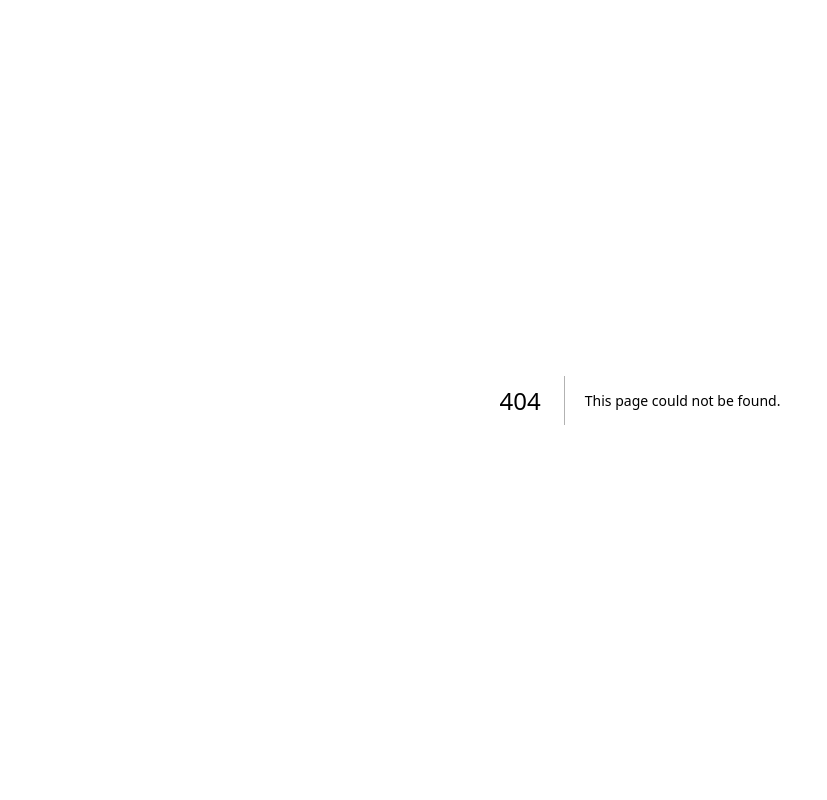
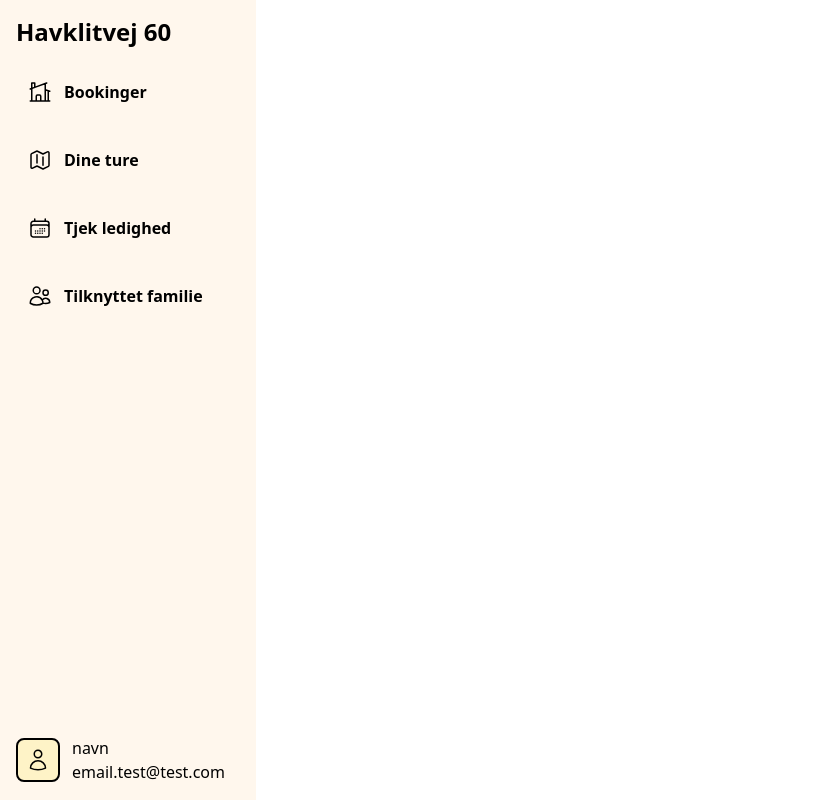
Before and after one commit to rallelind/vaction-house-booking, a Next.js app: page /application/bookings in a window 1280 px wide. Before the commit this address had no page. Shown: the whole page, without its empty margins (0-827 px from the left). Built offline with nearby package versions, Linux system fonts and the light colour scheme.

Commit message:
started building out ui

```diff
--- a/package.json
+++ b/package.json
@@ -20,6 +20,7 @@
     "postcss": "8.4.23",
     "react": "18.2.0",
     "react-dom": "18.2.0",
+    "swr": "^2.1.5",
     "tailwindcss": "3.3.2",
     "typescript": "5.0.4"
   }
--- /dev/null
+++ b/src/app/application/bookings/page.tsx
@@ -0,0 +1,7 @@
+
+
+export default function BookingsPage() {
+    return (
+        <h1>hello worldb</h1>
+    )
+}
--- /dev/null
+++ b/src/app/application/layout.tsx
@@ -0,0 +1,51 @@
+import { HomeModernIcon, MapIcon, CalendarDaysIcon, UsersIcon, UserIcon } from "@heroicons/react/24/outline"
+import { ReactNode } from "react";
+import Link from 'next/link';
+
+export default function ApplicationLayout({ children }: { children: ReactNode }) {
+    return (
+        <div>
+            <aside className="fixed top-0 left-0 h-screen lg:w-64 md:w-32 bg-orange-50 p-4">
+                <h1 className="text-2xl font-bold">Havklitvej 60</h1>
+                <ul>
+                    <li className="mt-5 mb-5">
+                        <Link href="/application/bookings" className="flex font-semibold items-center hover:bg-orange-100 w-full p-3 rounded-lg">
+                            <HomeModernIcon className="h-6 mr-3" />
+                            Bookinger
+                        </Link>
+                    </li>
+                    <li className="mt-5 mb-5">
+                        <Link href="/application/bookings" className="flex font-semibold items-center hover:bg-orange-100 w-full p-3 rounded-lg">
+                            <MapIcon className="h-6 mr-3" />
+                            Dine ture
+                        </Link>
+                    </li>
+                    <li className="mt-5 mb-5">
+                        <Link href="/application/bookings" className="flex font-semibold items-center hover:bg-orange-100 w-full p-3 rounded-lg">
+                            <CalendarDaysIcon className="h-6 mr-3" />
+                            Tjek ledighed
+                        </Link>
+                    </li>
+                    <li className="mt-5 mb-5">
+                        <Link href="/application/bookings" className="flex font-semibold items-center hover:bg-orange-100 w-full p-3 rounded-lg">
+                            <UsersIcon className="h-6 mr-3" />
+                            Tilknyttet familie
+                        </Link>
+                    </li>
+                </ul>
+                <div className="fixed bottom-4">
+                    <div className="flex items-center">
+                        <div className=" bg-amber-100 p-2 mr-3 rounded-lg border-2 border-black">
+                            <UserIcon className="h-6" />
+                        </div>
+                        <div>
+                            <p>navn</p>
+                            <p>email.test@test.com</p>
+                        </div>
+                    </div>
+                </div>
+            </aside>
+            {children}
+        </div>
+    )
+}
--- /dev/null
+++ b/src/app/application/page.tsx
@@ -0,0 +1,7 @@
+
+
+export default function Application() {
+    return (
+        <section></section>
+    )
+}
--- a/src/app/page.tsx
+++ /dev/null
@@ -1,8 +0,0 @@
-
-export default function Home() {
-    return (
-        <div>
-
-        </div>
-    )
-}
--- a/src/app/sign-in/page.tsx
+++ b/src/app/sign-in/page.tsx
@@ -6,12 +6,11 @@ export default function SignIn() {
     const handleGoogleLogin = async () => {
         await fetch("http://localhost:3000/auth/google", {
             method: "GET",
-            mode: "no-cors"
         })
     }
 
   return (
-    <main className="flex h-screen">
+    <main className="flex h-screen bg-orange-100">
       <div className="lg:w-1/2 p-5 flex items-center">
         <div className="p-5">
           <h1 className="text-4xl font-bold mb-5 text-center">
--- /dev/null
+++ b/src/hooks/useUser.ts
@@ -0,0 +1,12 @@
+import useSWR from "swr";
+
+const fetcher = (url: string) => fetch(url).then(r => r.json())
+
+export default function useUser() {
+    const { data, error } = useSWR("http://localhost:3000/users/me", fetcher)
+
+    return {
+        user: data,
+        userError: error
+    }
+}
```
Also changed, not shown: 1 other file (tests, documents, lock files or other folders).
